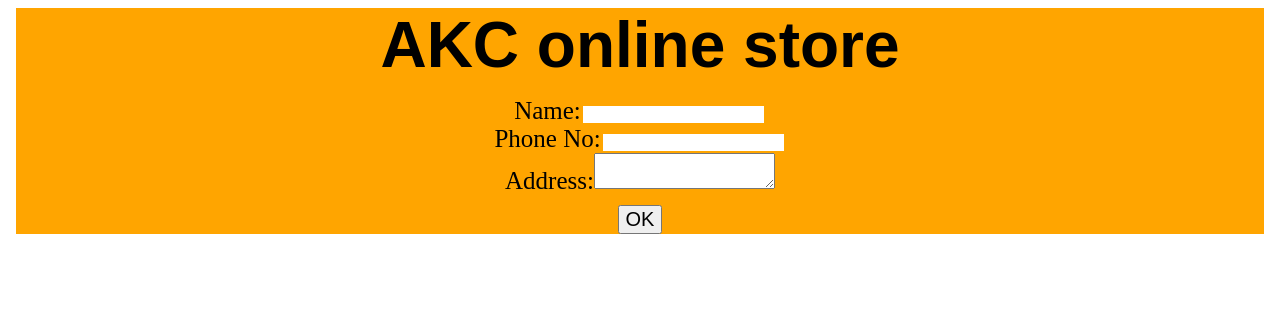
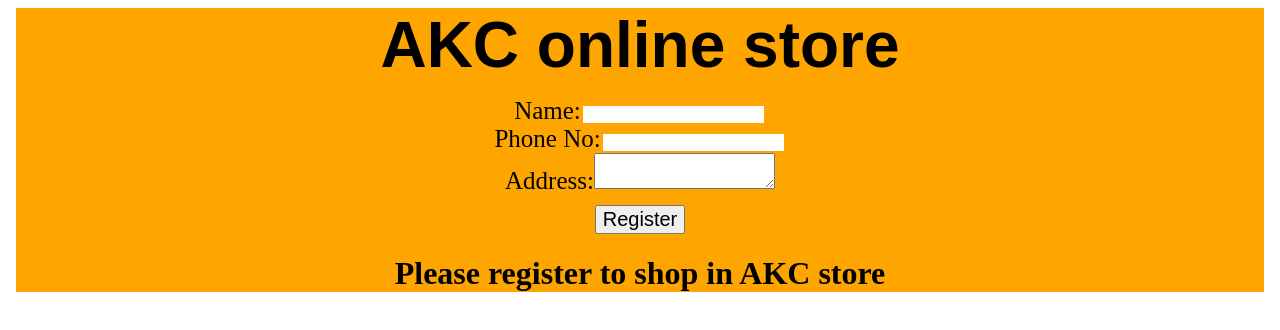
Before and after one commit to harshavardhanakrishnachaitanya2001/shop_manager, a Next.js app: page / in a window 1280 px wide. Shown: the top 330 px of the page. Built offline with nearby package versions, Linux system fonts and the light colour scheme.

Commit message:
Added confirmation text for registration

```diff
--- a/pages/index.js
+++ b/pages/index.js
@@ -9,6 +9,7 @@ export default function Home() {
   const [item,setItem]=useState('');
   const [quantity,setQuantity]=useState();
   const [customerDetails,setCustomerDetails]=useState([]);
+  const [registerStatus,setRegisterStatus]=useState(false);
 
   const handleNameChange = (e) => {
     setName(e.target.value)
@@ -22,21 +23,14 @@ export default function Home() {
     setCustomerAddress(e.target.value)
   }
 
-  const handleItemToBuy = (e) => {
-    setItem(e.target.value)
-  }
-
-  const handleQuantityChange = (e) => {
-    setQuantity(e.target.value)
-  }
-
-  const handleCustomerInfoSubmission = (e) => {
+  function handleCustomerInfoSubmission(e){
     e.preventDefault();
     setCustomerDetails([{
       "name": name,
       "phoneNumber": phoneNumber,
       "address": customerAddress
     }]);
+    setRegisterStatus(true)
   }
 
   const customerInfo = customerDetails.map((d)=>{return (
@@ -67,9 +61,9 @@ export default function Home() {
             Address:
             <textarea onChange={handleAddressChange} value={customerAddress}/>
           </label>
-          <button type='submit'>OK</button>
+          <button type='submit'>Register</button>
         </form>
-        {customerInfo}
+        {registerStatus?<h1>{name + ', congrats. You are registered'}</h1> : <h1>Please register to shop in AKC store</h1>}
       </body>
     </div>
   )
```
